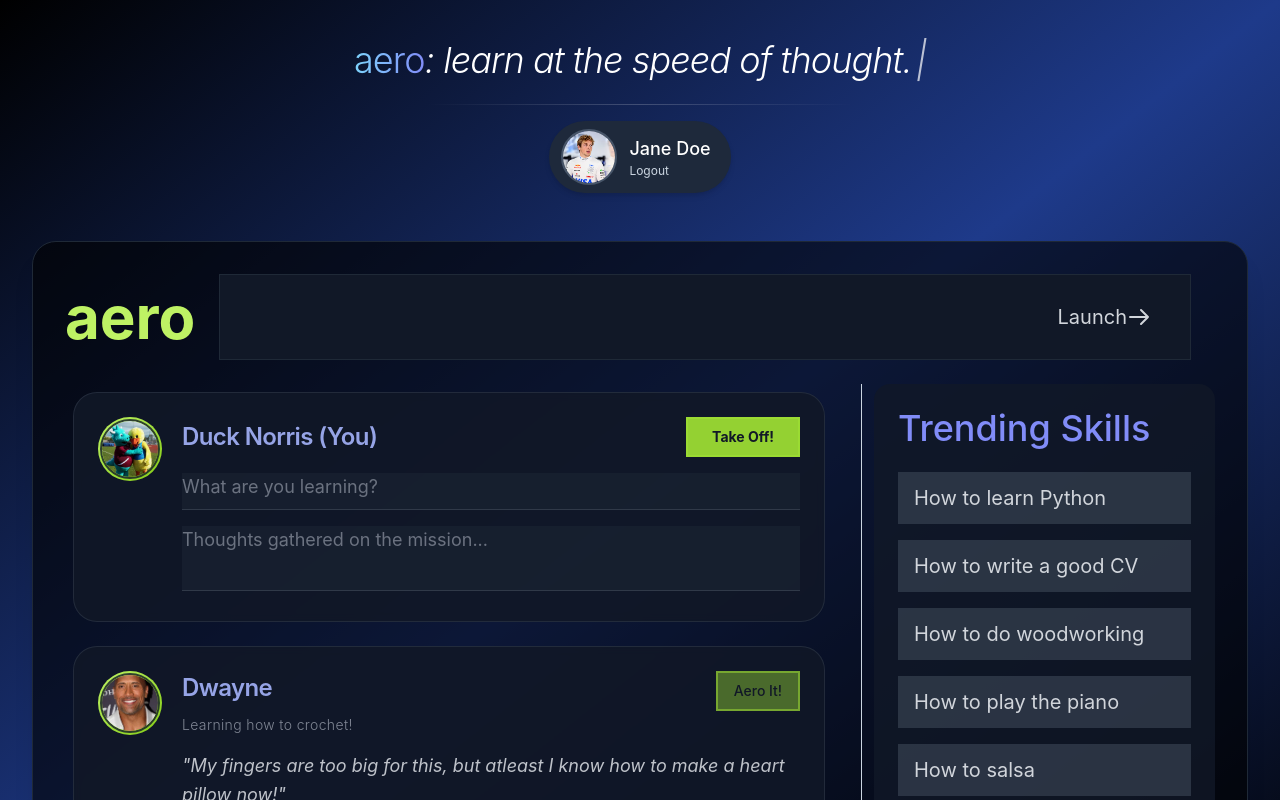
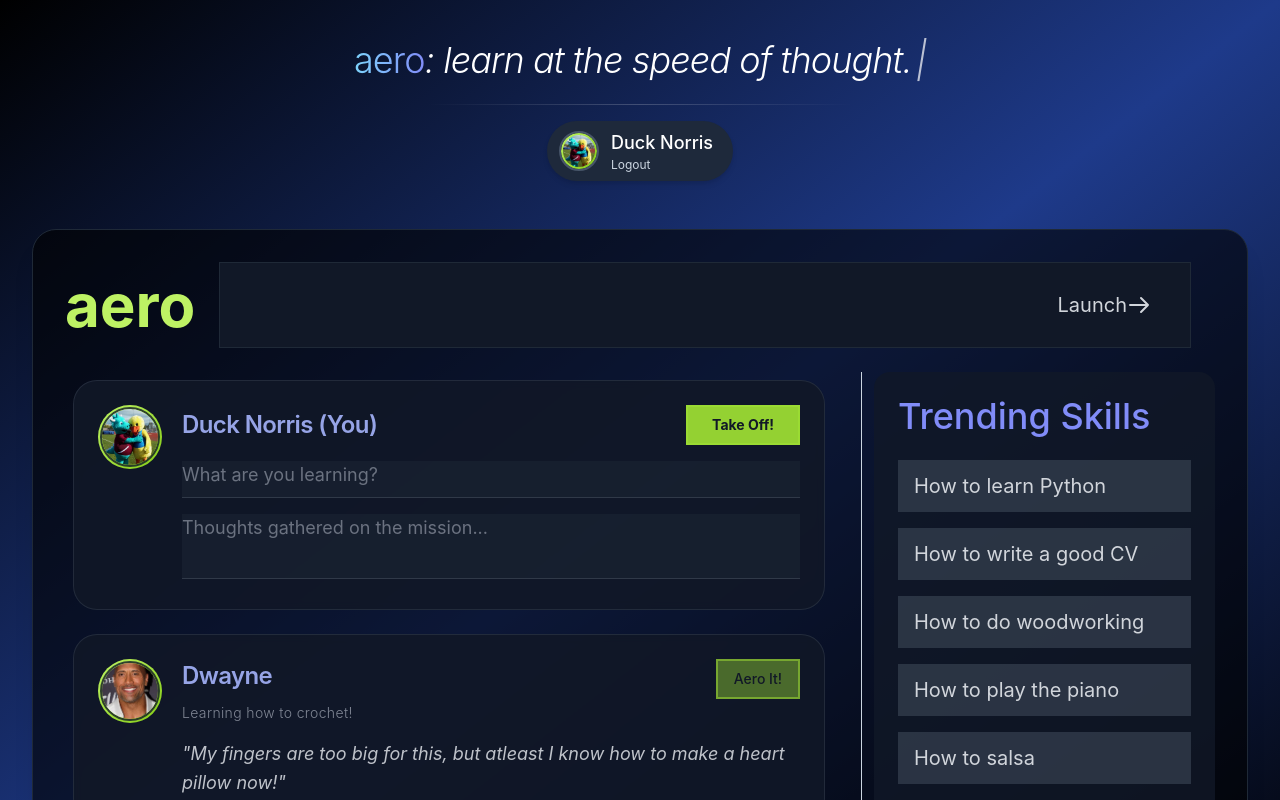
Before and after one commit to isaac-aryan/Aero, a React (Create React App) app in the folder frontend/: page / in a window 1280 px wide. Shown: the top 800 px of the page. Built offline with nearby package versions, Linux system fonts and the light colour scheme.

Commit message:
duck norris pfp

```diff
--- a/frontend/src/components/UserProfilePill.jsx
+++ b/frontend/src/components/UserProfilePill.jsx
@@ -2,12 +2,12 @@ import React from 'react';
 
 const UserProfilePill = ({ userName, profileImageUrl, onLogout }) => {
   return (
-    <div className="flex items-center bg-slate-800 rounded-full py-2 px-3 pr-5 shadow-md max-w-md">
+    <div className="flex items-center bg-slate-800 rounded-full py-2 px-3 pr-5 shadow-md max-w-md hover:border-lime-400/30 hover:shadow-lg hover:shadow-lime-400/10">
       {/* User Profile Image */}
-      <div className="h-14 w-14 rounded-full overflow-hidden flex-shrink-0 border-2 border-slate-600">
+      <div className="h-10 w-10 rounded-full overflow-hidden flex-shrink-0 border-2 border-slate-600">
         <img
           src={profileImageUrl}
-          className="h-full w-full object-cover"
+          className="h-full w-full rounded-full bg-gradient-to-br from-lime-300 to-lime-500 p-0.5 flex-shrink-0 object-cover"
         />
       </div>
 
--- a/frontend/src/pages/SocialPage.js
+++ b/frontend/src/pages/SocialPage.js
@@ -76,8 +76,8 @@ function Social() {
         {/* Add the UserProfilePill with proper centering */}
         <div className="flex justify-center my-4">
             <UserProfilePill
-            userName="Jane Doe"
-            profileImageUrl={liamImg}
+            userName="Duck Norris"
+            profileImageUrl={duckImg}
             onLogout={() => console.log("Logging out")}
             />
         </div>
```
